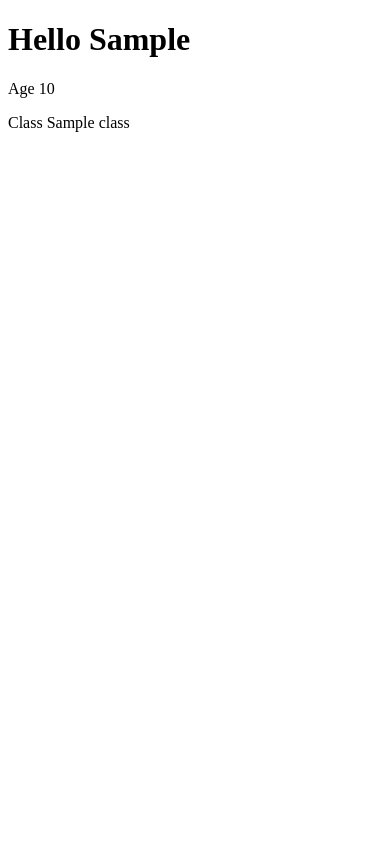
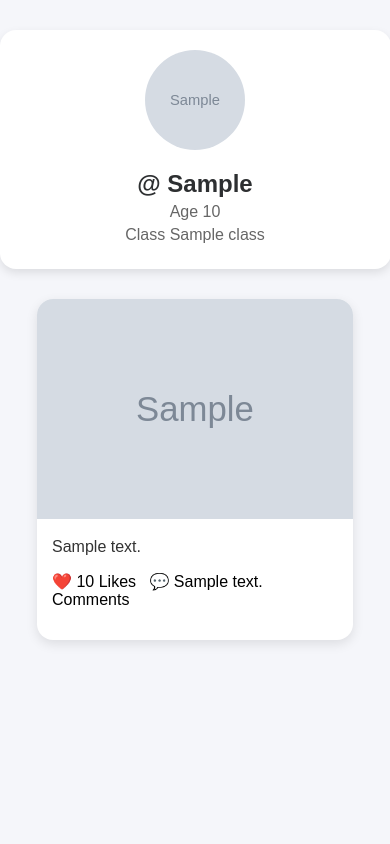
Before and after one commit to AbhishekSingh321/PythonLearn, a Flask app: template Flask/WebPage/templates/index.html in a window 390 px wide. Run offline with Flask 3, Linux system fonts and the light colour scheme; the template is opened without the code that fills it: most values are stand-ins (such as "Sample title", 1, 10 or a date in 2020); grey boxes marked "Sample" are stand-in pictures.

Commit message:
Dealing with json file to serve the data from flask to webpage

```diff
--- a/Flask/WebPage/app.py
+++ b/Flask/WebPage/app.py
@@ -2,13 +2,16 @@ from flask import *
 
 app=Flask(__name__)
 
+with open('data.json',encoding='utf-8') as f:
+  data=json.load(f)
+
 @app.route('/<name>')
 def Profile(name):
-  data={
-    'age' : 21,
-    'class' : 'TE'
-  }
-  return render_template('index.html',n=name,d=data)
+  if name in data:
+    user=data[name]
+    return render_template('index.html',n=name,d=user)
+  else:
+    return render_template('error.html')
 
 if __name__=='__main__':
   app.run(debug=True,port=3157)
--- /dev/null
+++ b/Flask/WebPage/data.json
@@ -0,0 +1,59 @@
+{
+  "Alex": {
+    "age": 21,
+    "class": "TE",
+    "image": "https://plus.unsplash.com/premium_photo-1672239496290-5061cfee7ebb?ixlib=rb-4.1.0&ixid=M3wxMjA3fDB8MHxwaG90by1wYWdlfHx8fGVufDB8fHx8fA%3D%3D&auto=format&fit=crop&q=80&w=687",
+    "posts": [
+      {
+        "post_image": "https://plus.unsplash.com/premium_photo-1673734625395-1b8c4e3942cd?ixlib=rb-4.1.0&ixid=M3wxMjA3fDB8MHxwaG90by1wYWdlfHx8fGVufDB8fHx8fA%3D%3D&auto=format&fit=crop&q=80&w=687",
+        "description": "Enjoying a sunny day at the park!",
+        "likes": 128,
+        "comments": 15
+      },
+      {
+        "post_image": "https://plus.unsplash.com/premium_photo-1672239496338-d0e361e53945?ixlib=rb-4.1.0&ixid=M3wxMjA3fDB8MHxwaG90by1wYWdlfHx8fGVufDB8fHx8fA%3D%3D&auto=format&fit=crop&q=80&w=687",
+        "description": "Workout session complete 💪",
+        "likes": 95,
+        "comments": 8
+      }
+    ]
+  },
+  "Sara": {
+    "age": 22,
+    "class": "BE",
+    "image": "https://media.istockphoto.com/id/1359311977/photo/cute-little-indian-girl-stock-photo.jpg?s=2048x2048&w=is&k=20&c=-zHrGL_hW6PMsc09I1R9bN939ubnV03c2Gs9igiD91M=",
+    "posts": [
+      {
+        "post_image": "https://media.istockphoto.com/id/1410514991/photo/happy-brother-and-sister-for-raksha-bandhan-pictures.jpg?s=1024x1024&w=is&k=20&c=NCyU0GRU3It0xH32A12yMYeHB5LY5FDXpheOV-khD0o=",
+        "description": "Weekend fun with friends ☕🥐",
+        "likes": 210,
+        "comments": 34
+      },
+      {
+        "post_image": "https://media.istockphoto.com/id/1359312180/photo/cute-little-indian-girl-stock-photo.jpg?s=1024x1024&w=is&k=20&c=dDckgQr6w8CCeImeCM6Zouo5inlOTGLSMNC-7lmYLDE=",
+        "description": "Feeling grateful for small moments 💕",
+        "likes": 176,
+        "comments": 20
+      }
+    ]
+  },
+  "Vyom": {
+    "age": 20,
+    "class": "SE",
+    "image": "https://media.istockphoto.com/id/177383755/photo/indian-businessman.jpg?s=1024x1024&w=is&k=20&c=4tsW0e_QWRQ6qTxEznMMADuhmLmUQ9_sAFY_GJKgLxk=",
+    "posts": [
+      {
+        "post_image": "https://media.istockphoto.com/id/177390307/photo/indian-businessman.jpg?s=1024x1024&w=is&k=20&c=a52aBvhitpRiFAqrdtgWFl8LqADqwcMV4OqTjFIT7BQ=",
+        "description": "Late night coding grind 💻☕",
+        "likes": 150,
+        "comments": 25
+      },
+      {
+        "post_image": "https://media.istockphoto.com/id/2167459653/photo/mount-nanda-devi-with-three-hikers.jpg?s=1024x1024&w=is&k=20&c=x-O_wc9yKOVEZBh7ThhSaRIoqRB99T4XBlIFo2QEYnI=",
+        "description": "Hiking adventures in the mountains 🏔️",
+        "likes": 187,
+        "comments": 30
+      }
+    ]
+  }
+}
--- /dev/null
+++ b/Flask/WebPage/static/index.css
@@ -0,0 +1,117 @@
+/* General Page Styling */
+body {
+  margin: 0;
+  padding: 0;
+  width: 100vw;
+  min-height: 100vh;
+  background: #f5f6fa;
+  font-family: "Poppins", sans-serif;
+  display: flex;
+  flex-direction: column;
+  align-items: center;
+}
+
+/* Profile Card */
+.card {
+  width: 90%;
+  max-width: 800px;
+  background: white;
+  display: flex;
+  align-items: center;
+  gap: 20px;
+  padding: 20px;
+  border-radius: 16px;
+  box-shadow: 0 4px 10px rgba(0,0,0,0.1);
+  margin-top: 30px;
+  transition: transform 0.3s ease;
+}
+
+.card:hover {
+  transform: translateY(-5px);
+}
+
+.card img {
+  width: 120px;
+  height: 120px;
+  border-radius: 50%;
+  object-fit: cover;
+}
+
+.card h1 {
+  margin: 0;
+  font-size: 24px;
+  color: #2d2f31;
+}
+
+.card p {
+  margin: 5px 0;
+  color: #666;
+}
+
+/* Posts Section */
+.posts {
+  display: flex;
+  flex-wrap: wrap;
+  justify-content: center;
+  width: 90%;
+  margin-top: 30px;
+  gap: 20px;
+}
+
+/* Individual Post */
+.post {
+  background: white;
+  width: 350px;
+  border-radius: 16px;
+  overflow: hidden;
+  box-shadow: 0 4px 12px rgba(0,0,0,0.1);
+  transition: transform 0.3s ease, box-shadow 0.3s ease;
+}
+
+.post:hover {
+  transform: translateY(-6px);
+  box-shadow: 0 8px 18px rgba(0,0,0,0.15);
+}
+
+.post img {
+  width: 100%;
+  height: 220px;
+  object-fit: cover;
+}
+
+.post-info {
+  padding: 15px;
+}
+
+.post-info .desc {
+  font-size: 16px;
+  color: #333;
+  margin: 0 0 10px 0;
+}
+
+.post-info .stats {
+  color: #777;
+  font-size: 14px;
+}
+
+/* Responsive tweaks */
+@media (max-width: 768px) {
+  .card {
+    flex-direction: column;
+    text-align: center;
+  }
+
+  .card img {
+    width: 100px;
+    height: 100px;
+  }
+
+  .posts {
+    flex-direction: column;
+    align-items: center;
+  }
+
+  .post {
+    width: 90%;
+  }
+}
--- a/Flask/WebPage/templates/index.html
+++ b/Flask/WebPage/templates/index.html
@@ -4,10 +4,27 @@
   <meta charset="UTF-8">
   <meta name="viewport" content="width=device-width, initial-scale=1.0">
   <title>Document</title>
+  <link rel="stylesheet" href="static/index.css">
 </head>
 <body>
-  <h1>Hello {{n}}</h1>
-  <p>Age {{d.age}}</p>
-  <p>Class {{d.class}}</p>
+  <div class="card">
+    <img src="{{d.image}}" alt="">
+    <div>
+      <h1>@ {{n}}</h1>
+      <p>Age {{d.age}}</p>
+      <p>Class {{d.class}}</p>
+    </div>
+  </div>
+  <div class="posts">
+    {% for post in d.posts %}
+      <div class="post">
+        <img src="{{ post.post_image }}" alt="Post image">
+        <div class="post-info">
+          <p class="desc">{{ post.description }}</p>
+          <p>❤️ {{ post.likes }} Likes &nbsp; 💬 {{ post.comments }} Comments</p>
+        </div>
+      </div>
+    {% endfor %}
+  </div>
 </body>
 </html>
```
Also changed, not shown: Flask/WebPage/static/error.css (added, +8 -0 lines), Flask/WebPage/templates/error.html (added, +14 -0 lines).
